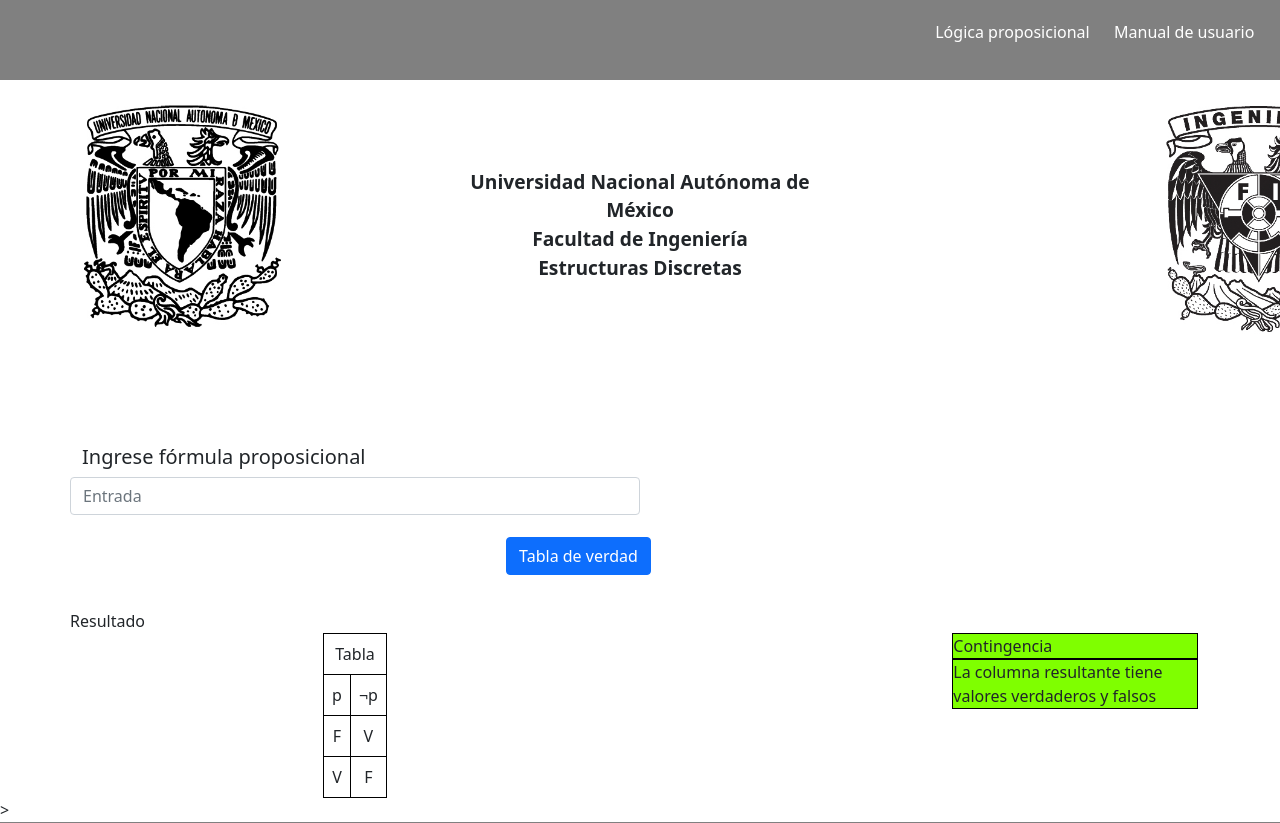
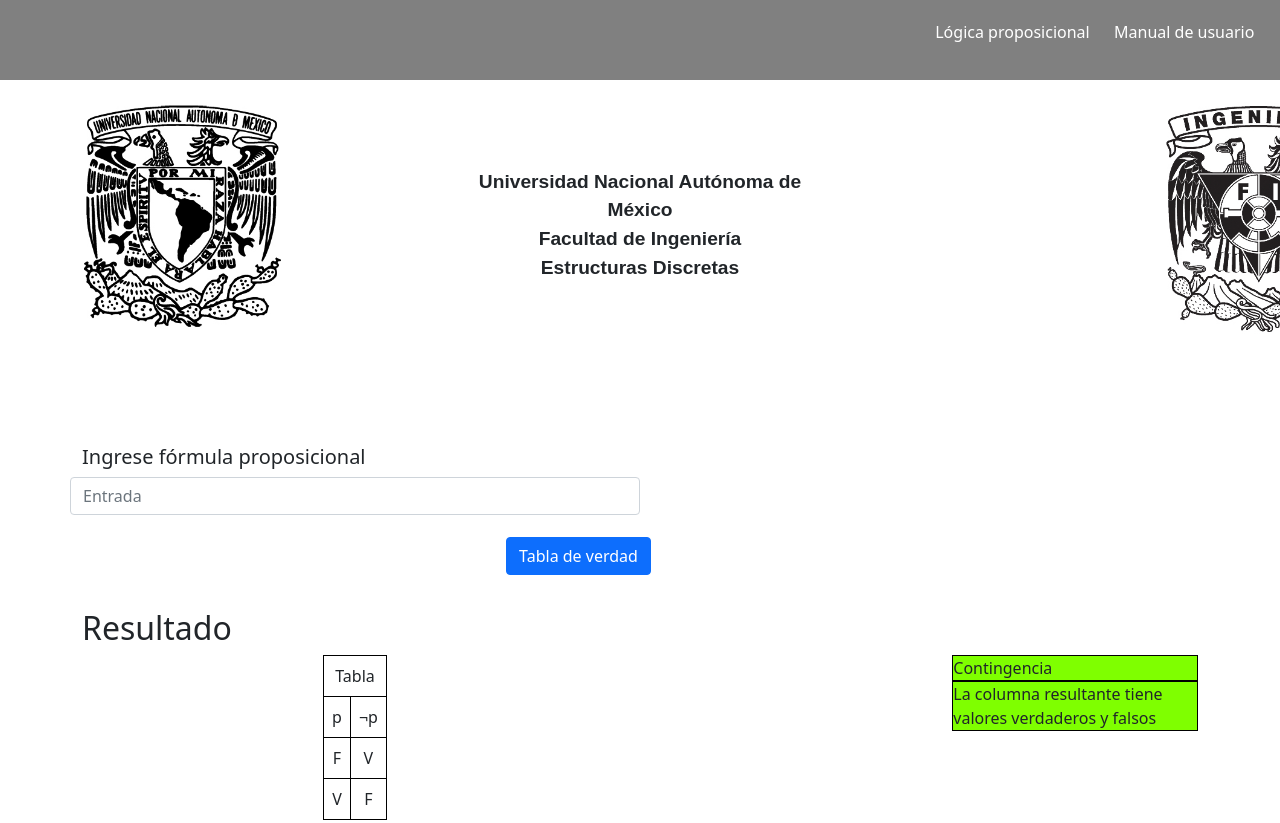
Before and after one commit to jassiel2911/Proyecto_PW, a plain HTML site: page index.html in a window 1280 px wide. Shown: the top 823 px of the page. Drawn offline with Linux system fonts and the light colour scheme.

Commit message:
Detallitos

```diff
--- a/css/styles.css
+++ b/css/styles.css
@@ -29,6 +29,7 @@
 .tencabezado{
     text-align: center;
     font-size: larger;
+    font-family: Arial, Helvetica, sans-serif;
     font-weight: bold;
     padding: 0%;
     margin: 0%;
--- a/index.html
+++ b/index.html
@@ -58,7 +58,7 @@
 
         <div class="contenido">
             <div class="row">
-                Resultado
+                <h2>Resultado</h2>
             </div>
             <div class="row">
                 <div class="flex flex-centro col-md-6">
```
Also changed, not shown: 1 other file.
